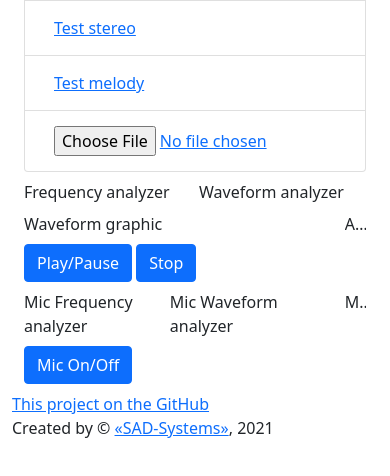
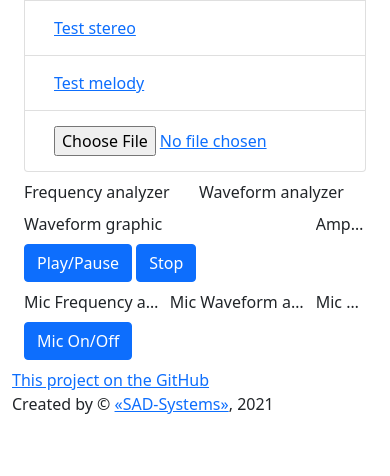
Before and after one commit to sad-systems/a-tracktor, a website built with webpack: page src/demo.html in a window 390 px wide. Shown: the part 120-596 px from the top of the page. Built offline with nearby package versions, Linux system fonts and the light colour scheme.

Commit message:
Fix demo layout.

```diff
--- a/src/demo.html
+++ b/src/demo.html
@@ -42,11 +42,11 @@
           <div class="analyzer" id="analyzer2"></div>
         </div>
 
-        <div class="col-11">
+        <div class="col-10 col-md-11">
           <div class="caption">Waveform graphic</div>
           <div class="analyzer wavegraph" id="wavegraph1"></div>
         </div>
-        <div class="col-1" title="Amplitude analyzer">
+        <div class="col-2 col-md-1" title="Amplitude analyzer">
           <div class="caption text-truncate">Amplitude analyzer</div>
           <div class="analyzer" id="analyzer3"></div>
         </div>
@@ -61,17 +61,17 @@
       </div>
       <div class="row gx-2 gy-2">
 
-        <div class="col-5">
-          <div class="caption">Mic Frequency analyzer</div>
+        <div class="col-5 col-md-5">
+          <div class="caption text-truncate">Mic&nbsp;Frequency analyzer</div>
           <div class="analyzer" id="mic-analyzer1"></div>
         </div>
-        <div class="col-6">
-          <div class="caption ">Mic Waveform analyzer</div>
+        <div class="col-5 col-md-6">
+          <div class="caption text-truncate">Mic&nbsp;Waveform analyzer</div>
           <div class="analyzer" id="mic-analyzer2"></div>
         </div>
 
-        <div class="col-1" title="Mic Amplitude analyzer">
-          <div class="caption text-truncate">Mic Amplitude analyzer</div>
+        <div class="col-2 col-md-1" title="Mic Amplitude analyzer">
+          <div class="caption text-truncate">Mic&nbsp;Amplitude analyzer</div>
           <div class="analyzer" id="mic-analyzer3"></div>
         </div>
 
--- a/src/styles/_demo-elements.scss
+++ b/src/styles/_demo-elements.scss
@@ -5,6 +5,8 @@ $main-bg-color: #f0f0f0aa;
   background: rgb(4,41,99);
   background: linear-gradient(90deg, rgba(4,41,99,1) 0%, rgba(0,218,255,1) 35%, rgba(0,0,0,0) 100%);
   color: #fff;
+  max-height: 4em;
+  overflow: hidden;
 }
 
 .analyzer {
```
Also changed, not shown: src/demo/microphone.js (+12 -2 lines).
